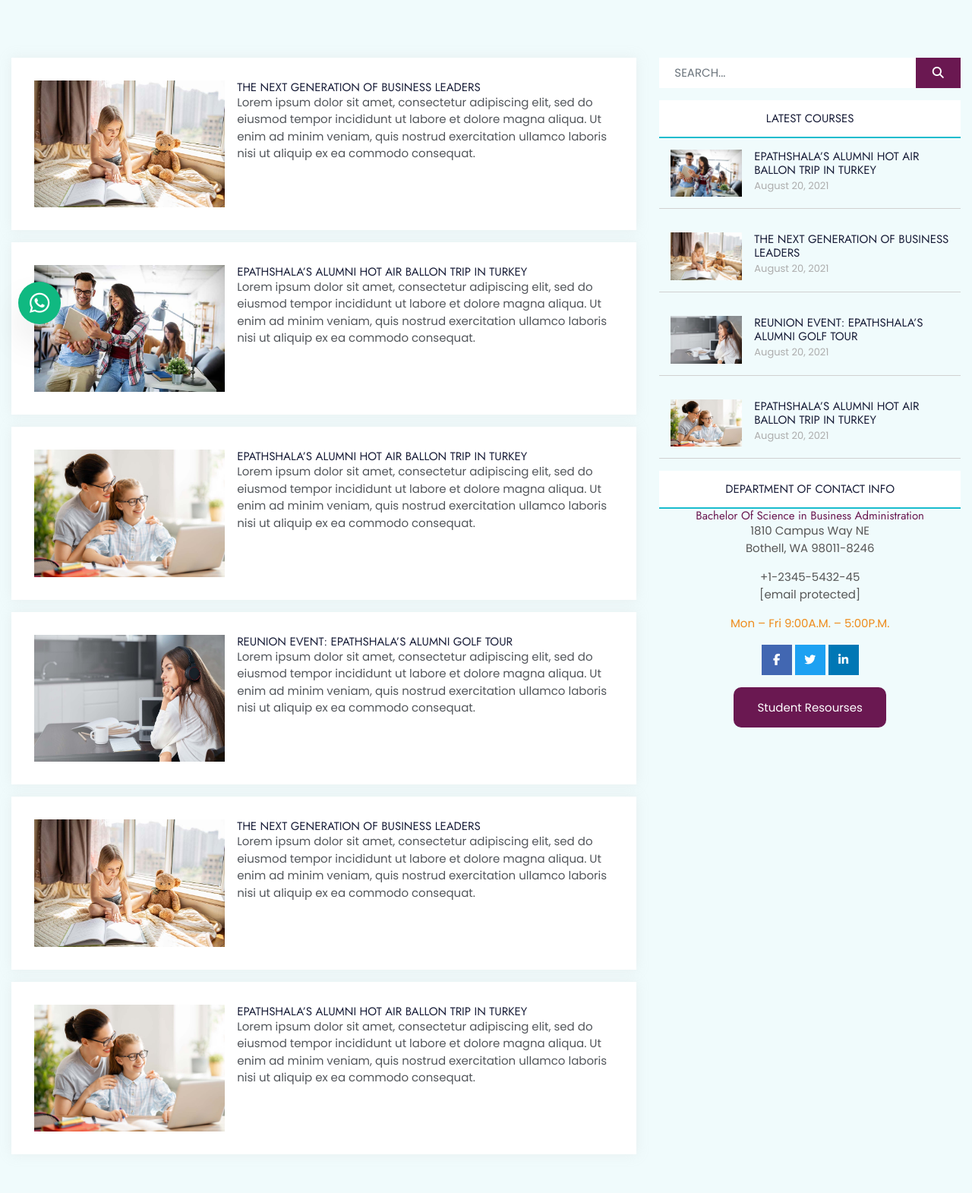
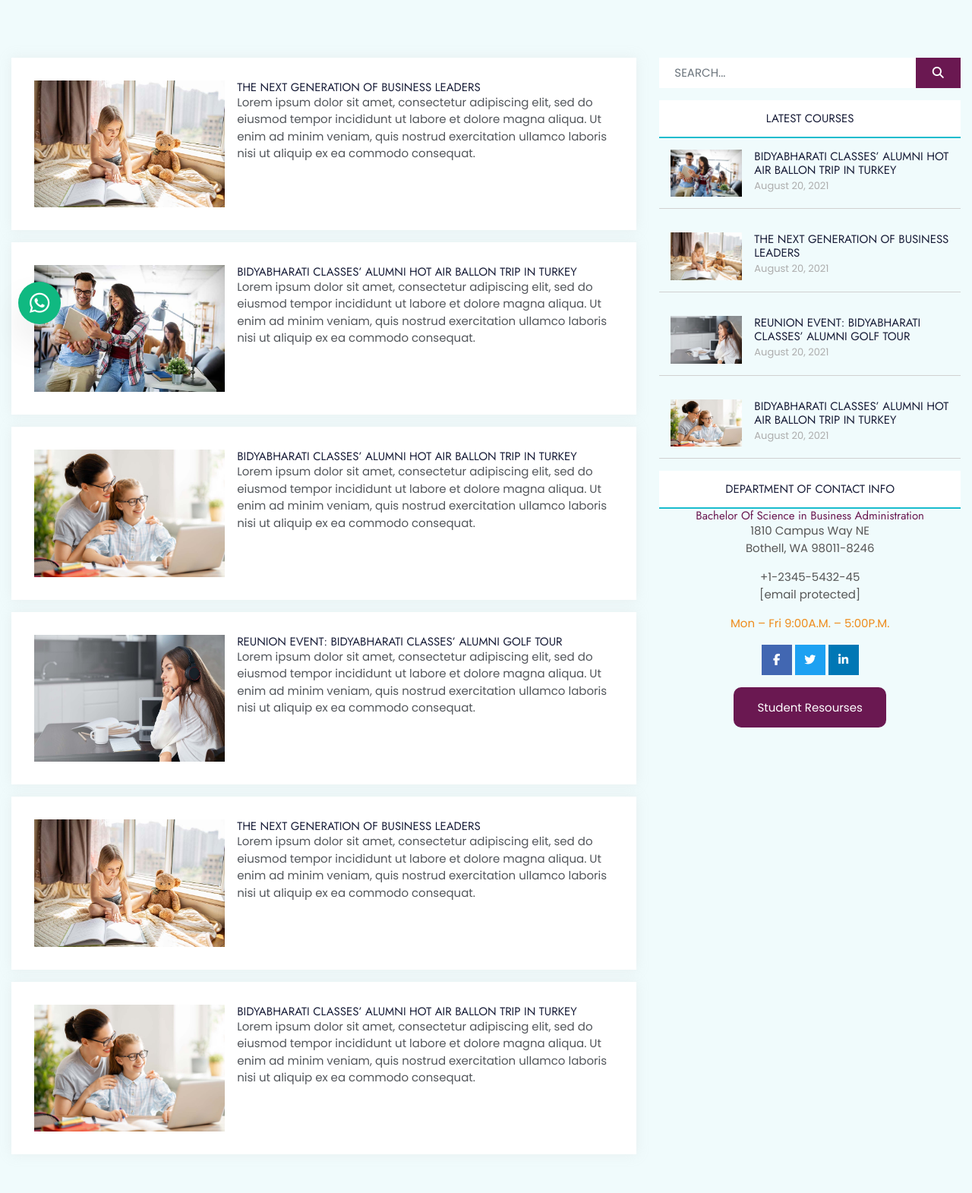
Before and after one commit to Tcavecodes/BidyabharatiClasses, a PHP site: page /course-2.php in a window 1280 px wide. Shown: the part 349-1920 px from the top of the page at 76% size. Run offline with PHP 8.4, Linux system fonts and the light colour scheme; data comes from the database, SQL or seed files in the repository; some libraries are stand-ins or nearby versions.

Commit message:
update the director image and bidyabharati classes

```diff
--- a/blog-detail.php
+++ b/blog-detail.php
@@ -185,7 +185,7 @@
                 </div>
                 <div class="customize-ct m-0">
                   <h6 class="mb-0">
-                    <a href="blog-detail.php">EPATHSHALA’S ALUMNI HOT AIR BALLON TRIP IN TURKEY</a>
+                    <a href="blog-detail.php">BIDYABHARATI CLASSES’ ALUMNI HOT AIR BALLON TRIP IN TURKEY</a>
                   </h6>
                   <span class="cust-meta"> August 20, 2021</span>
                 </div>
@@ -207,7 +207,7 @@
                 </div>
                 <div class="customize-ct m-0">
                   <h6 class="mb-0">
-                    <a href="blog-detail.php">REUNION EVENT: EPATHSHALA’S ALUMNI GOLF TOUR</a>
+                    <a href="blog-detail.php">REUNION EVENT: BIDYABHARATI CLASSES’ ALUMNI GOLF TOUR</a>
                   </h6>
                   <span class="cust-meta"> August 20, 2021</span>
                 </div>
@@ -218,7 +218,7 @@
                 </div>
                 <div class="customize-ct m-0">
                   <h6 class="mb-0">
-                    <a href="blog-detail.php">EPATHSHALA’S ALUMNI HOT AIR BALLON TRIP IN TURKEY</a>
+                    <a href="blog-detail.php">BIDYABHARATI CLASSES’ ALUMNI HOT AIR BALLON TRIP IN TURKEY</a>
                   </h6>
                   <span class="cust-meta"> August 20, 2021</span>
                 </div>
--- a/blog-list.html
+++ b/blog-list.html
@@ -374,7 +374,7 @@
                 </div>
                 <div class="customize-ct m-0">
                   <h6 class="mb-0">
-                    <a href="blog-detail.html">EPATHSHALA’S ALUMNI HOT AIR BALLON TRIP IN TURKEY</a>
+                    <a href="blog-detail.html">BIDYABHARATI CLASSES’ ALUMNI HOT AIR BALLON TRIP IN TURKEY</a>
                   </h6>
                   <span class="cust-meta"> August 20, 2021</span>
                 </div>
@@ -396,7 +396,7 @@
                 </div>
                 <div class="customize-ct m-0">
                   <h6 class="mb-0">
-                    <a href="blog-detail.html">REUNION EVENT: EPATHSHALA’S ALUMNI GOLF TOUR</a>
+                    <a href="blog-detail.html">REUNION EVENT: BIDYABHARATI CLASSES’ ALUMNI GOLF TOUR</a>
                   </h6>
                   <span class="cust-meta"> August 20, 2021</span>
                 </div>
@@ -407,7 +407,7 @@
                 </div>
                 <div class="customize-ct m-0">
                   <h6 class="mb-0">
-                    <a href="blog-detail.html">EPATHSHALA’S ALUMNI HOT AIR BALLON TRIP IN TURKEY</a>
+                    <a href="blog-detail.html">BIDYABHARATI CLASSES’ ALUMNI HOT AIR BALLON TRIP IN TURKEY</a>
                   </h6>
                   <span class="cust-meta"> August 20, 2021</span>
                 </div>
--- a/blog-list.php
+++ b/blog-list.php
@@ -236,7 +236,7 @@
                 </div>
                 <div class="customize-ct m-0">
                   <h6 class="mb-0">
-                    <a href="blog-detail.php">EPATHSHALA’S ALUMNI HOT AIR BALLON TRIP IN TURKEY</a>
+                    <a href="blog-detail.php">BIDYABHARATI CLASSES’ ALUMNI HOT AIR BALLON TRIP IN TURKEY</a>
                   </h6>
                   <span class="cust-meta"> August 20, 2021</span>
                 </div>
@@ -258,7 +258,7 @@
                 </div>
                 <div class="customize-ct m-0">
                   <h6 class="mb-0">
-                    <a href="blog-detail.php">REUNION EVENT: EPATHSHALA’S ALUMNI GOLF TOUR</a>
+                    <a href="blog-detail.php">REUNION EVENT: BIDYABHARATI CLASSES’ ALUMNI GOLF TOUR</a>
                   </h6>
                   <span class="cust-meta"> August 20, 2021</span>
                 </div>
@@ -269,7 +269,7 @@
                 </div>
                 <div class="customize-ct m-0">
                   <h6 class="mb-0">
-                    <a href="blog-detail.php">EPATHSHALA’S ALUMNI HOT AIR BALLON TRIP IN TURKEY</a>
+                    <a href="blog-detail.php">BIDYABHARATI CLASSES’ ALUMNI HOT AIR BALLON TRIP IN TURKEY</a>
                   </h6>
                   <span class="cust-meta"> August 20, 2021</span>
                 </div>
--- a/course-2.php
+++ b/course-2.php
@@ -39,7 +39,7 @@
                   </div>
                   <div class="customize-ct m-0">
                     <h4>
-                      <a href="course-detail.php">EPATHSHALA’S ALUMNI HOT AIR BALLON TRIP IN TURKEY</a>
+                      <a href="course-detail.php">BIDYABHARATI CLASSES’ ALUMNI HOT AIR BALLON TRIP IN TURKEY</a>
                     </h4>
                     <p>
                       Lorem ipsum dolor sit amet, consectetur adipiscing elit, sed do eiusmod tempor incididunt ut labore et dolore magna aliqua. Ut enim ad
@@ -53,7 +53,7 @@
                   </div>
                   <div class="customize-ct m-0">
                     <h4>
-                      <a href="course-detail.php">EPATHSHALA’S ALUMNI HOT AIR BALLON TRIP IN TURKEY</a>
+                      <a href="course-detail.php">BIDYABHARATI CLASSES’ ALUMNI HOT AIR BALLON TRIP IN TURKEY</a>
                     </h4>
                     <p>
                       Lorem ipsum dolor sit amet, consectetur adipiscing elit, sed do eiusmod tempor incididunt ut labore et dolore magna aliqua. Ut enim ad
@@ -67,7 +67,7 @@
                   </div>
                   <div class="customize-ct m-0">
                     <h4>
-                      <a href="course-detail.php">REUNION EVENT: EPATHSHALA’S ALUMNI GOLF TOUR</a>
+                      <a href="course-detail.php">REUNION EVENT: BIDYABHARATI CLASSES’ ALUMNI GOLF TOUR</a>
                     </h4>
                     <p>
                       Lorem ipsum dolor sit amet, consectetur adipiscing elit, sed do eiusmod tempor incididunt ut labore et dolore magna aliqua. Ut enim ad
@@ -95,7 +95,7 @@
                   </div>
                   <div class="customize-ct m-0">
                     <h4>
-                      <a href="course-detail.php">EPATHSHALA’S ALUMNI HOT AIR BALLON TRIP IN TURKEY</a>
+                      <a href="course-detail.php">BIDYABHARATI CLASSES’ ALUMNI HOT AIR BALLON TRIP IN TURKEY</a>
                     </h4>
                     <p>
                       Lorem ipsum dolor sit amet, consectetur adipiscing elit, sed do eiusmod tempor incididunt ut labore et dolore magna aliqua. Ut enim ad
@@ -127,7 +127,7 @@
                   </div>
                   <div class="customize-ct m-0">
                     <h6 class="mb-0">
-                      <a href="course-detail.php">EPATHSHALA’S ALUMNI HOT AIR BALLON TRIP IN TURKEY</a>
+                      <a href="course-detail.php">BIDYABHARATI CLASSES’ ALUMNI HOT AIR BALLON TRIP IN TURKEY</a>
                     </h6>
                     <span class="cust-meta"> August 20, 2021</span>
                   </div>
@@ -149,7 +149,7 @@
                   </div>
                   <div class="customize-ct m-0">
                     <h6 class="mb-0">
-                      <a href="course-detail.php">REUNION EVENT: EPATHSHALA’S ALUMNI GOLF TOUR</a>
+                      <a href="course-detail.php">REUNION EVENT: BIDYABHARATI CLASSES’ ALUMNI GOLF TOUR</a>
                     </h6>
                     <span class="cust-meta"> August 20, 2021</span>
                   </div>
@@ -160,7 +160,7 @@
                   </div>
                   <div class="customize-ct m-0">
                     <h6 class="mb-0">
-                      <a href="course-detail.php">EPATHSHALA’S ALUMNI HOT AIR BALLON TRIP IN TURKEY</a>
+                      <a href="course-detail.php">BIDYABHARATI CLASSES’ ALUMNI HOT AIR BALLON TRIP IN TURKEY</a>
                     </h6>
                     <span class="cust-meta"> August 20, 2021</span>
                   </div>
--- a/index.php
+++ b/index.php
@@ -208,7 +208,7 @@ if (count($testimonials) === 1) {
               </div>
               <div class="director-content">
                 <p>
-                  Welcome to ePathshala, where academic excellence meets innovation. We are dedicated to providing students with high-quality education, modern learning resources, and the guidance required to achieve their career goals and excel in a rapidly evolving world.
+                  Welcome to Bidyabharati Classes, where academic excellence meets innovation. We are dedicated to providing students with high-quality education, modern learning resources, and the guidance required to achieve their career goals and excel in a rapidly evolving world.
                 </p>
                 <p>
                   We believe in fostering holistic development through practical learning, dedicated mentorship, and comprehensive academic experiences. Our mission is to empower every learner with knowledge, confidence, and real-world skills.
@@ -218,7 +218,7 @@ if (count($testimonials) === 1) {
                 </p>
                 <div class="director-signature mt-4">
                   <p class="sign-greeting mb-1">Sincerely,</p>
-                  <h4 class="director-name mb-0">ePathshala</h4>
+                  <h4 class="director-name mb-0">Bidyabharati Classes</h4>
                   <span class="director-designation">Institute Director</span>
                 </div>
               </div>
--- a/search-detail.php
+++ b/search-detail.php
@@ -196,7 +196,7 @@
                 </div>
                 <div class="customize-ct m-0">
                   <h6 class="mb-0">
-                    <a href="#">EPATHSHALA’S ALUMNI HOT AIR BALLON TRIP IN TURKEY</a>
+                    <a href="#">BIDYABHARATI CLASSES’ ALUMNI HOT AIR BALLON TRIP IN TURKEY</a>
                   </h6>
                   <span class="cust-meta"> August 20, 2021</span>
                 </div>
@@ -218,7 +218,7 @@
                 </div>
                 <div class="customize-ct m-0">
                   <h6 class="mb-0">
-                    <a href="#">REUNION EVENT: EPATHSHALA’S ALUMNI GOLF TOUR</a>
+                    <a href="#">REUNION EVENT: BIDYABHARATI CLASSES’ ALUMNI GOLF TOUR</a>
                   </h6>
                   <span class="cust-meta"> August 20, 2021</span>
                 </div>
@@ -229,7 +229,7 @@
                 </div>
                 <div class="customize-ct m-0">
                   <h6 class="mb-0">
-                    <a href="#">EPATHSHALA’S ALUMNI HOT AIR BALLON TRIP IN TURKEY</a>
+                    <a href="#">BIDYABHARATI CLASSES’ ALUMNI HOT AIR BALLON TRIP IN TURKEY</a>
                   </h6>
                   <span class="cust-meta"> August 20, 2021</span>
                 </div>
--- a/search.php
+++ b/search.php
@@ -36,7 +36,7 @@
           <div class="col-lg-6 col-md-6 col-sm-12">
             <div class="search_lists text-center mb-4">
               <h4 class="mb-0">
-                <a href="#">EPATHSHALA’S ALUMNI HOT AIR BALLON TRIP IN TURKEY</a>
+                <a href="#">BIDYABHARATI CLASSES’ ALUMNI HOT AIR BALLON TRIP IN TURKEY</a>
               </h4>
               <ul class="mb-3">
                 <li>html_design</li>
@@ -50,7 +50,7 @@
           <div class="col-lg-6 col-md-6 col-sm-12">
             <div class="search_lists text-center mb-4">
               <h4 class="mb-0">
-                <a href="search-detail.php">REUNION EVENT: EPATHSHALA’S ALUMNI GOLF TOUR</a>
+                <a href="search-detail.php">REUNION EVENT: BIDYABHARATI CLASSES’ ALUMNI GOLF TOUR</a>
               </h4>
               <ul class="mb-3">
                 <li>html_design</li>
```
Also changed, not shown: assets/images/team/director.jpeg (added).
